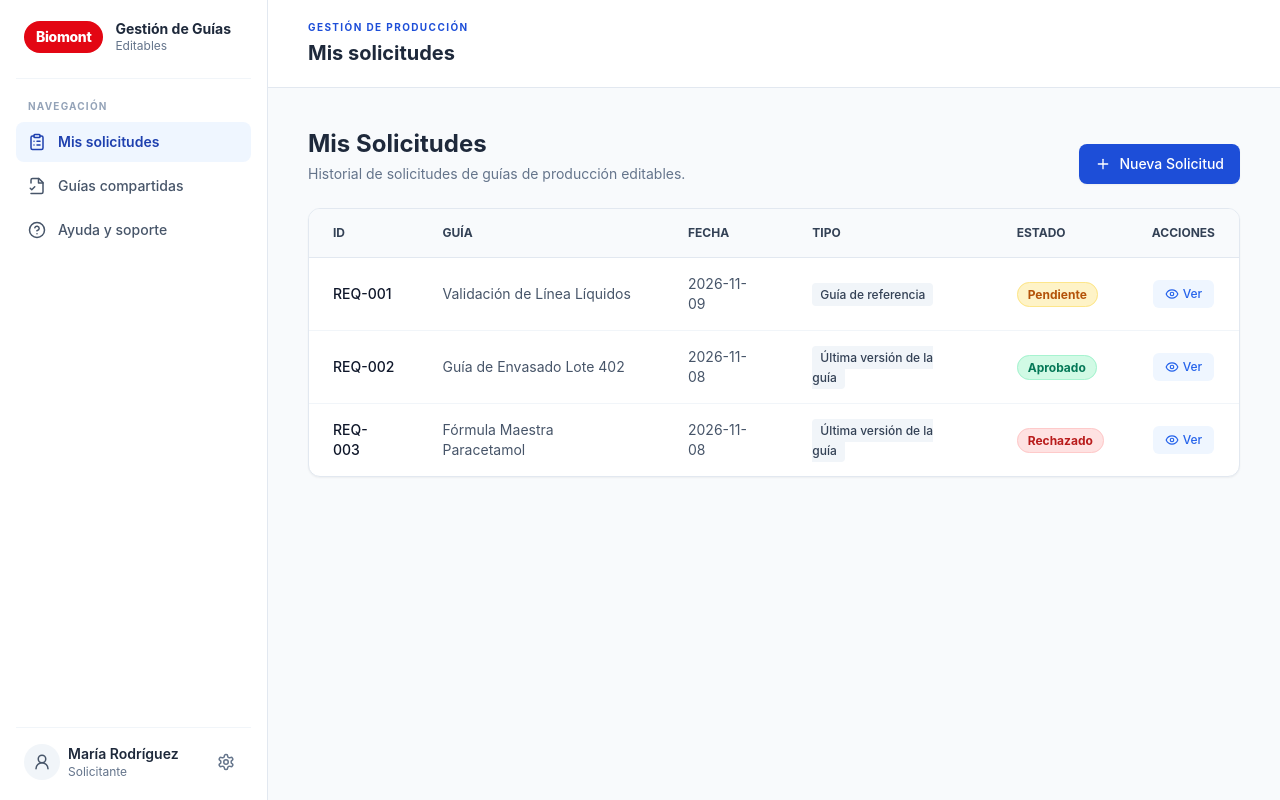
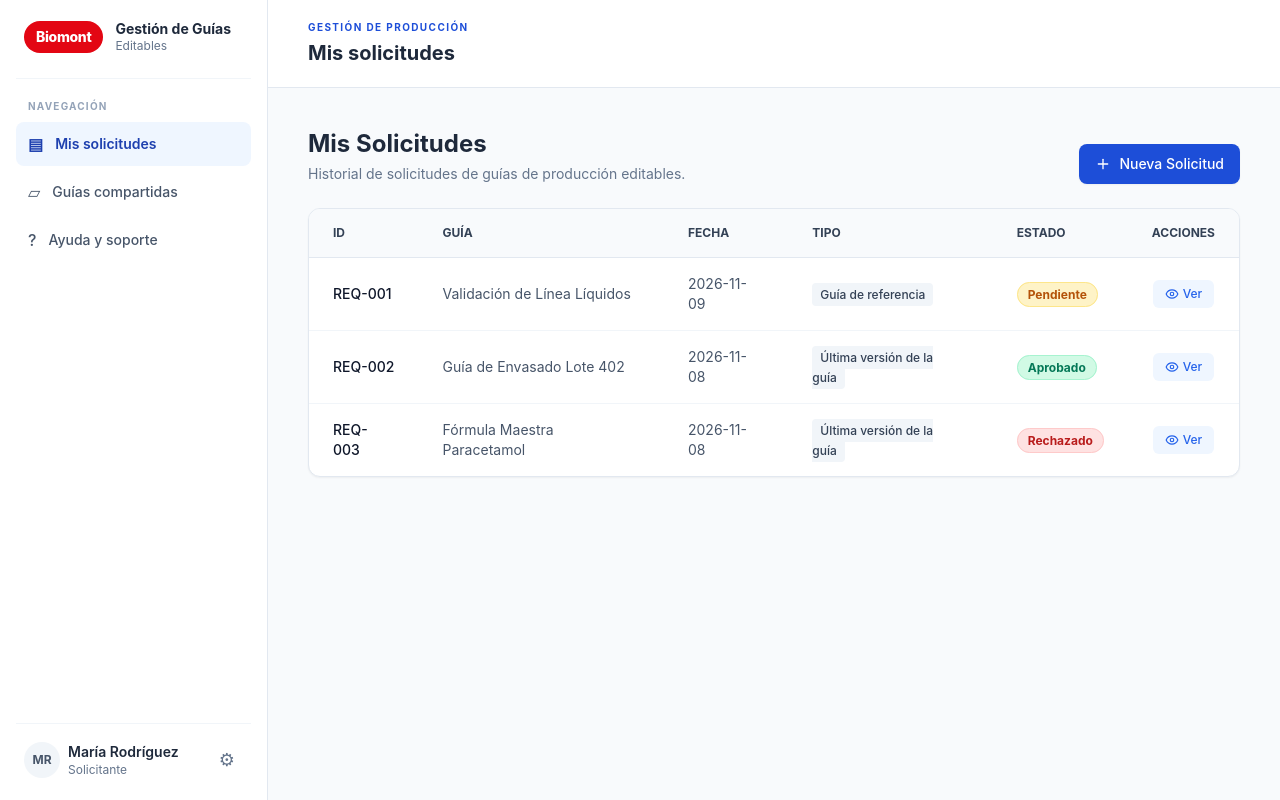
Before and after one commit to Biomont-Soluciones-Agiles/App-Gestion-Guias-Produccion, a React (Create React App) app: page / in a window 1280 px wide. Both pictures are taken after a click on the button "Ingresar". Built offline with nearby package versions, Linux system fonts and the light colour scheme.

Commit message:
fix: usa iconos compatibles en panel lateral

```diff
--- a/src/components/SideNav.js
+++ b/src/components/SideNav.js
@@ -1,5 +1,5 @@
 import React, { useEffect, useRef, useState } from 'react';
-import { ClipboardList, FileCheck2, HelpCircle, LogOut, Settings, ShieldCheck, UserRound } from 'lucide-react';
+import { LogOut } from 'lucide-react';
 
 export default function SideNav({ currentRole, onLogout }) {
   const [menuOpen, setMenuOpen] = useState(false);
@@ -21,17 +21,17 @@ export default function SideNav({ currentRole, onLogout }) {
       <div className="mb-5 border-t border-slate-100" />
       <p className="px-3 pb-2 text-[10px] font-bold uppercase tracking-[.12em] text-slate-400">Navegación</p>
       <nav className="space-y-1">
-        <button className="flex w-full items-center gap-3 rounded-lg bg-blue-50 px-3 py-2.5 text-left text-sm font-semibold text-blue-800"><ClipboardList size={18} />{isAsc ? 'Solicitudes por revisar' : 'Mis solicitudes'}</button>
-        <button className="flex w-full items-center gap-3 rounded-lg px-3 py-2.5 text-left text-sm font-medium text-slate-600 hover:bg-slate-50"><FileCheck2 size={18} />{isAsc ? 'Historial de decisiones' : 'Guías compartidas'}</button>
-        <a href="https://laboratoriosbiomont.with16.glpi-network.cloud/" target="_blank" rel="noreferrer" className="flex items-center gap-3 rounded-lg px-3 py-2.5 text-sm font-medium text-slate-600 hover:bg-slate-50"><HelpCircle size={18} />Ayuda y soporte</a>
+        <button className="flex w-full items-center gap-3 rounded-lg bg-blue-50 px-3 py-2.5 text-left text-sm font-semibold text-blue-800"><span className="text-base">▤</span>{isAsc ? 'Solicitudes por revisar' : 'Mis solicitudes'}</button>
+        <button className="flex w-full items-center gap-3 rounded-lg px-3 py-2.5 text-left text-sm font-medium text-slate-600 hover:bg-slate-50"><span className="text-base">▱</span>{isAsc ? 'Historial de decisiones' : 'Guías compartidas'}</button>
+        <a href="https://laboratoriosbiomont.with16.glpi-network.cloud/" target="_blank" rel="noreferrer" className="flex items-center gap-3 rounded-lg px-3 py-2.5 text-sm font-medium text-slate-600 hover:bg-slate-50"><span className="text-base">?</span>Ayuda y soporte</a>
       </nav>
     </div>
     <div className="relative border-t border-slate-100 pt-4" ref={menuRef}>
       {menuOpen && <div className="absolute bottom-[70px] left-0 w-full overflow-hidden rounded-xl border border-slate-200 bg-white py-1 shadow-xl"><p className="px-3 py-2 text-[10px] font-bold uppercase tracking-[.12em] text-slate-400">Configuración</p><button onClick={onLogout} className="flex w-full items-center gap-3 px-3 py-2.5 text-left text-sm font-semibold text-red-600 hover:bg-red-50"><LogOut size={17} />Cerrar sesión</button></div>}
       <div className="flex items-center gap-2 px-2">
-        <div className="grid h-9 w-9 place-items-center rounded-full bg-slate-100 text-slate-600"><UserRound size={18} /></div>
+        <div className="grid h-9 w-9 place-items-center rounded-full bg-slate-100 text-slate-600"><span className="text-xs font-bold">{isAsc ? 'AC' : 'MR'}</span></div>
         <div className="min-w-0 flex-1"><p className="truncate text-sm font-semibold text-slate-800">{userName}</p><p className="text-xs text-slate-500">{userRole}</p></div>
-        <button aria-label="Configuración" onClick={() => setMenuOpen(!menuOpen)} className="rounded-md p-2 text-slate-500 hover:bg-slate-100 hover:text-slate-800"><Settings size={18} /></button>
+        <button aria-label="Configuración" onClick={() => setMenuOpen(!menuOpen)} className="rounded-md p-2 text-slate-500 hover:bg-slate-100 hover:text-slate-800"><span className="text-lg leading-none">⚙</span></button>
       </div>
 
     </div>
```
